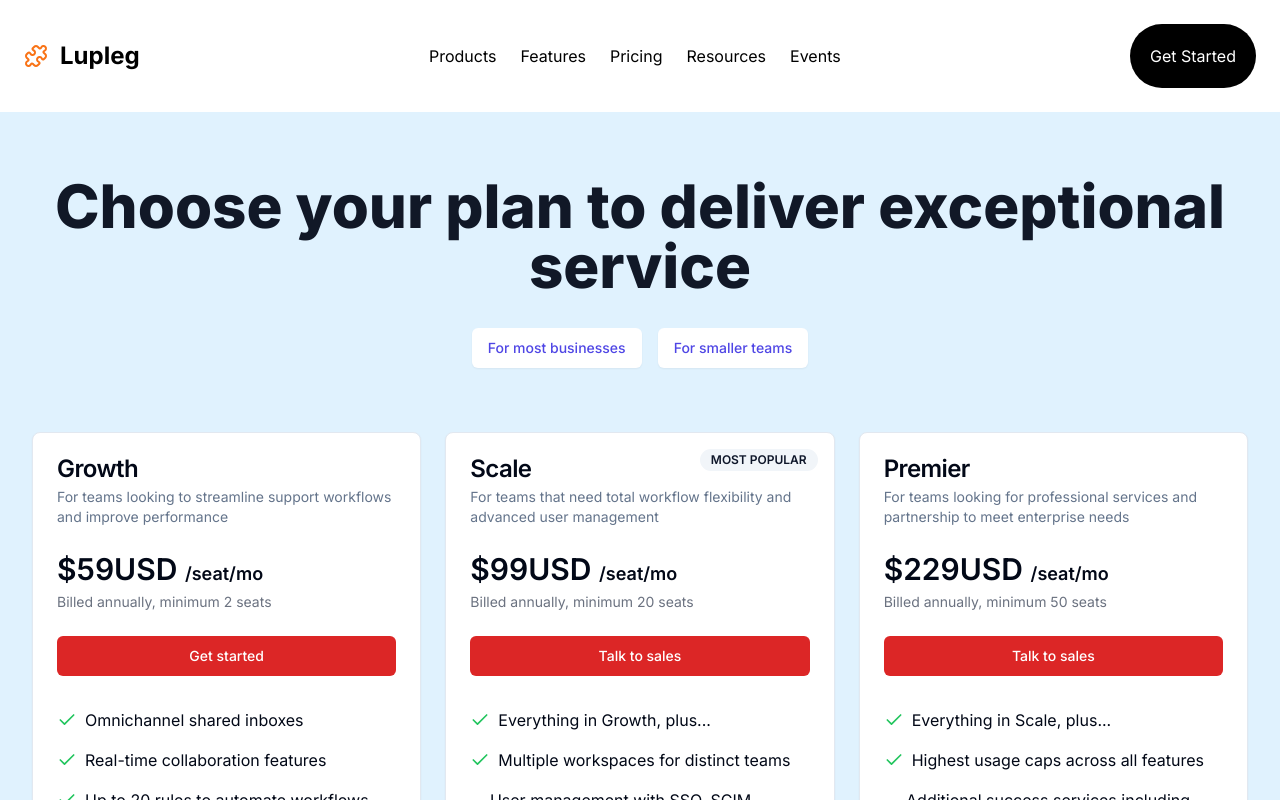
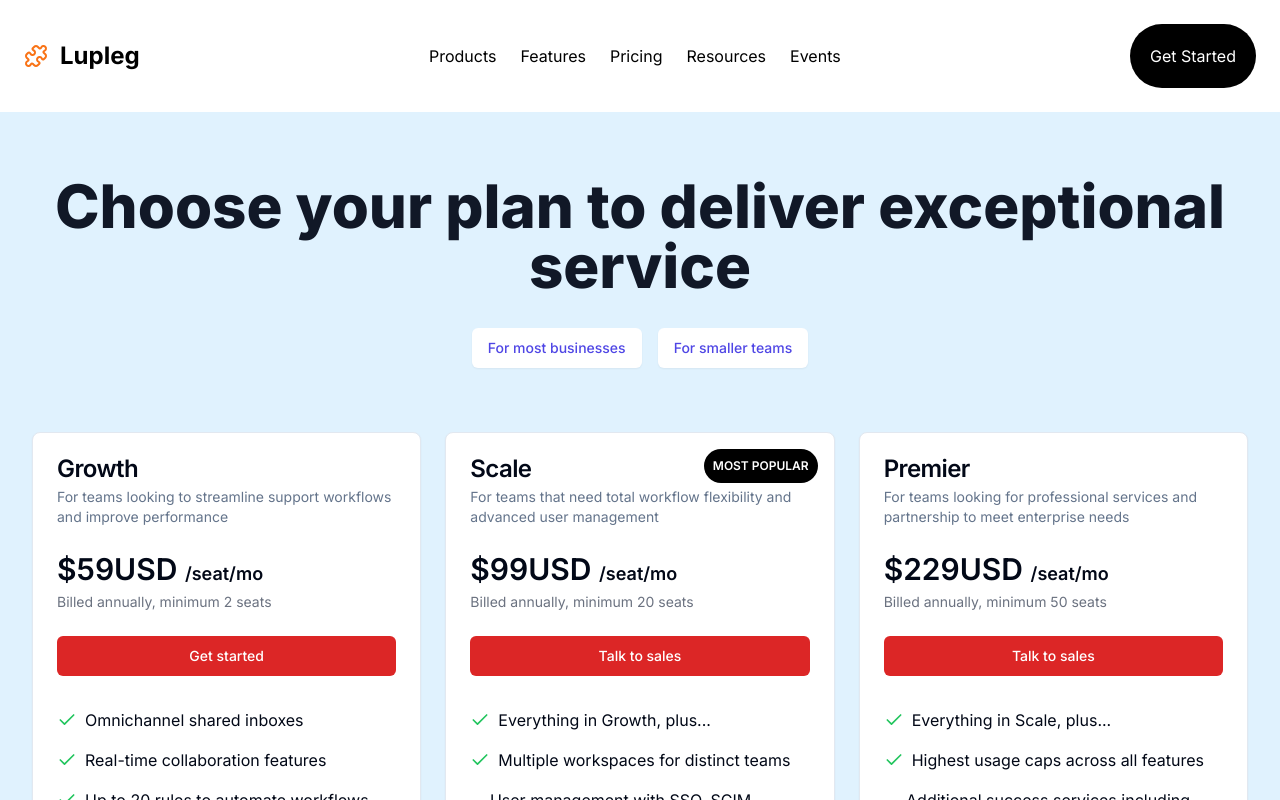
Before and after one commit to marksikaundi/Lupleg, a Next.js app: page /pricing in a window 1280 px wide. Shown: the top 800 px of the page. Built offline with nearby package versions, Linux system fonts and the light colour scheme.

Commit message:
updated comps

```diff
--- a/app/pricing/page.jsx
+++ b/app/pricing/page.jsx
@@ -88,7 +88,7 @@ export default function Component() {
         </Card>
         <Card className="relative bg-white">
           <Badge
-            className="absolute top-0 right-0 mt-4 mr-4"
+            className="absolute bg-black text-white p-2 top-0 right-0 mt-4 mr-4"
             variant="secondary"
           >
             MOST POPULAR
```
